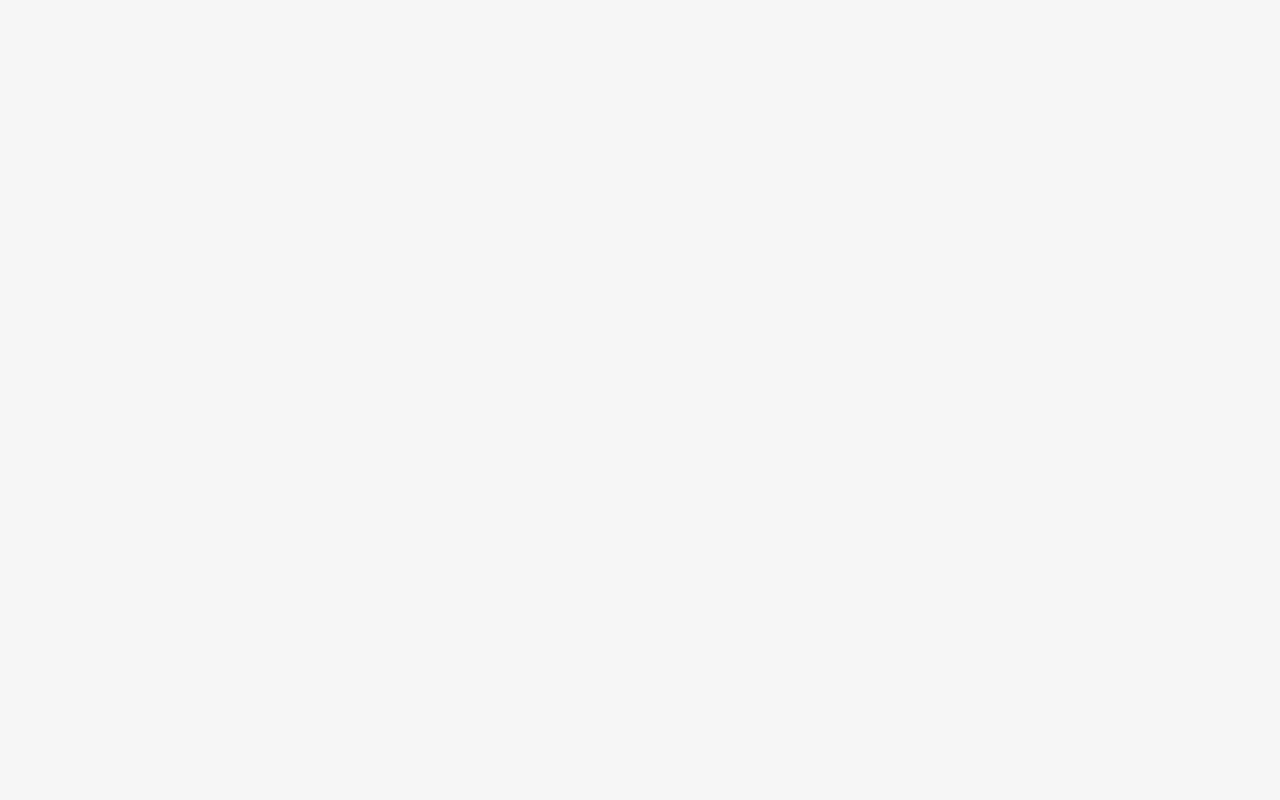
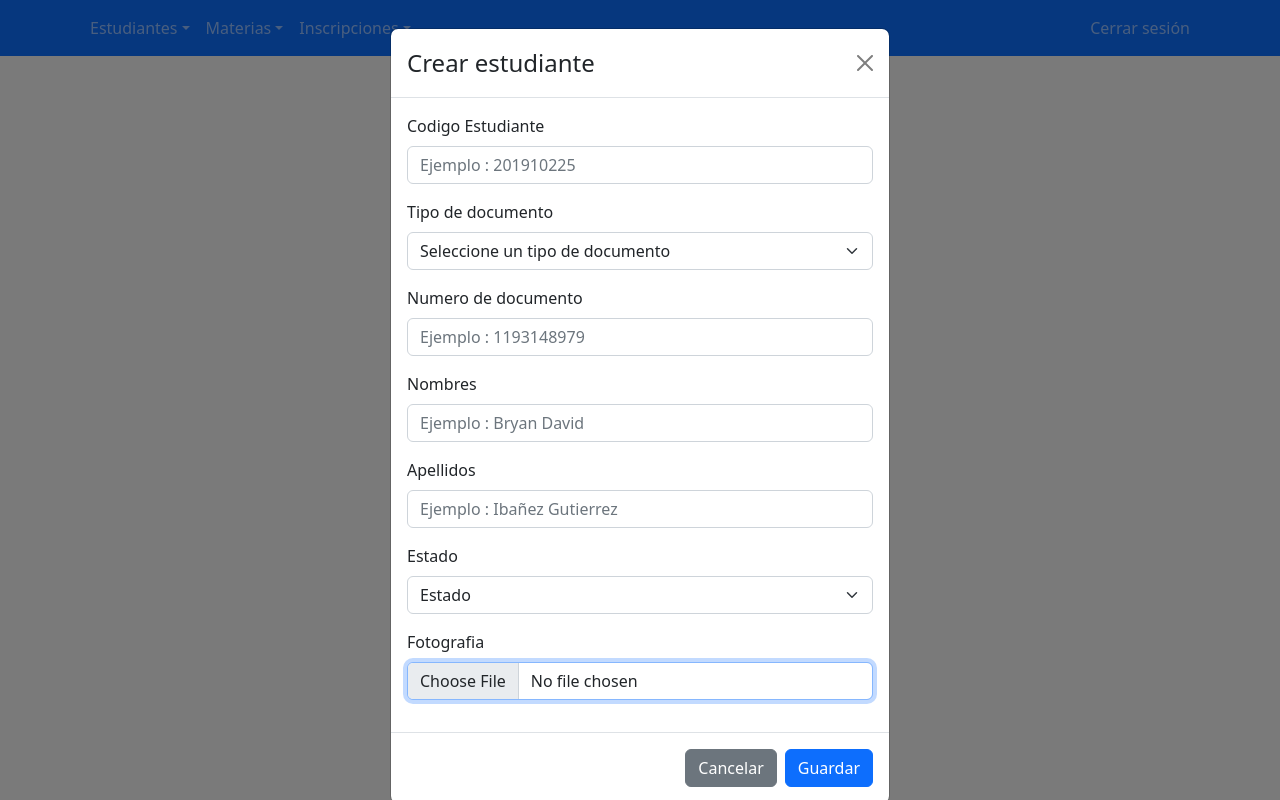
Before and after one commit to bryandavidi/SD-FRONT-CRUDSIRA, a React (Create React App) app in the folder my-app/: page /menu/estudiantes/crear in a window 1280 px wide. Before the commit this address had no page. Built offline with nearby package versions, Linux system fonts and the light colour scheme.

Commit message:
disenos para crear estudiante,materias e inscripciones

```diff
--- a/my-app/src/App.js
+++ b/my-app/src/App.js
@@ -1,8 +1,13 @@
 import React, {useEffect,useState} from "react";
 import {Route, Routes } from "react-router-dom";
+
 import CourseList from "./Components/CourseList.js";
+import CourseModals from "./Components/CoursesModals.js";
 import InscriptionList from "./Components/InscriptionList.js";
+import InscriptionModals from "./Components/InscriptionMoodals.js";
 import StudentList from "./Components/StudentList.js";
+import StudentModals from "./Components/StudentModals.js";
+
 import Login from "./Components/Login.js";
 import NavBarHome from "./layouts/Navbar.js";
 import { Cookies } from "react-cookie";
@@ -69,8 +74,12 @@ function App(){
         <Routes>
                 <Route path = "/menu" element ={<NavBarHome />}>
                     <Route path = "estudiantes" element ={<Student />}/>
+                    <Route path = "estudiantes/crear" element ={<StudentModals/>}/>
                     <Route path = "materias" element ={<Course />}/>
+                    <Route path = "materias/crear" element ={<CourseModals/>}/>
                     <Route path = "inscripciones" element ={<Inscription />}/>
+                    <Route path = "inscripciones/crear" element ={<InscriptionModals/>}/>
+
                 </Route>
                 <Route path = "/" element ={<Login />}/>
         </Routes>
--- /dev/null
+++ b/my-app/src/Components/CoursesModals.js
@@ -0,0 +1,71 @@
+import React, { useState } from 'react';
+import Button from 'react-bootstrap/Button';
+import Form from 'react-bootstrap/Form';
+import Modal from 'react-bootstrap/Modal';
+
+function CourseModals() {
+  const [show, setShow] = useState(true);
+
+  const handleClose = () =>{
+  setShow(false)
+  window.location.href="/menu";
+  }
+  return (
+    <>
+      <Modal show={show} onHide={handleClose}>
+        <Modal.Header closeButton>
+          <Modal.Title>Crear Materia</Modal.Title>
+        </Modal.Header>
+        <Modal.Body>
+          <Form>
+            <Form.Group className="mb-3" controlId="exampleForm.ControlInput1">
+              <Form.Label>ID materia</Form.Label>
+              <Form.Control type="number" placeholder="Ejemplo : 201910225" autoFocus/>
+            </Form.Group>
+
+            <Form.Group className="mb-3" controlId="exampleForm.ControlInput1">
+              <Form.Label>Codigo materia</Form.Label>
+              <Form.Control type="text" placeholder="Ejemplo : 1193148979" autoFocus/>
+            </Form.Group>
+
+            <Form.Group className="mb-3" controlId="exampleForm.ControlInput1">
+              <Form.Label>Nombre materia</Form.Label>
+              <Form.Control type="text" placeholder="Ejemplo : Sistemas distribuidos" autoFocus/>
+            </Form.Group>
+
+            <Form.Group className="mb-3" controlId="exampleForm.ControlInput1">
+              <Form.Label>Creditos
+              </Form.Label>
+              <Form.Control type="number" placeholder="Ejemplo : 4" autoFocus/>
+            </Form.Group>
+
+            <Form.Group className="mb-3" controlId="exampleForm.ControlInput1">
+              <Form.Label>Cupos</Form.Label>
+              <Form.Control type="number" placeholder="Ejemplo : 20" autoFocus/>
+            </Form.Group>
+
+            <Form.Group className="mb-3" controlId="exampleForm.ControlInput1">
+              <Form.Label>Tipo de documento</Form.Label>
+              <select class="form-select" aria-label="Default select example">
+                <option selected>Estado de la materia</option>
+                <option value="1">Materia Activa</option>
+                <option value="2">Materia Desactivada</option>
+            </select>
+            </Form.Group>
+
+          </Form>
+        </Modal.Body>
+        <Modal.Footer>
+          <Button variant="secondary" onClick={handleClose}>
+            Cancelar
+          </Button>
+          <Button variant="primary" onClick={handleClose}>
+            Guardar
+          </Button>
+        </Modal.Footer>
+      </Modal>
+    </>
+  );
+}
+
+export default CourseModals;
--- /dev/null
+++ b/my-app/src/Components/InscriptionMoodals.js
@@ -0,0 +1,50 @@
+import React, { useState } from 'react';
+import Button from 'react-bootstrap/Button';
+import Form from 'react-bootstrap/Form';
+import Modal from 'react-bootstrap/Modal';
+
+function InscriptionModals() {
+  const [show, setShow] = useState(true);
+
+  const handleClose = () =>{
+  setShow(false)
+  window.location.href="/menu";
+  }
+  return (
+    <>
+      <Modal show={show} onHide={handleClose}>
+        <Modal.Header closeButton>
+          <Modal.Title>Crear Inscripcion</Modal.Title>
+        </Modal.Header>
+        <Modal.Body>
+          <Form>
+            <Form.Group className="mb-3" controlId="exampleForm.ControlInput1">
+              <Form.Label>ID estudiante</Form.Label>
+              <Form.Control type="number" placeholder="Ejemplo : 201910225" autoFocus/>
+            </Form.Group>
+
+            <Form.Group className="mb-3" controlId="exampleForm.ControlInput1">
+              <Form.Label>ID materia</Form.Label>
+              <Form.Control type="number" placeholder="Ejemplo : 1193148979" autoFocus/>
+            </Form.Group>
+
+            <Form.Group className="mb-3" controlId="exampleForm.ControlInput1">
+              <Form.Label>Fecha de inscripcion</Form.Label>
+              <Form.Control type="date" placeholder="Ejemplo : Sistemas distribuidos" autoFocus/>
+            </Form.Group>
+          </Form>
+        </Modal.Body>
+        <Modal.Footer>
+          <Button variant="secondary" onClick={handleClose}>
+            Cancelar
+          </Button>
+          <Button variant="primary" onClick={handleClose}>
+            Guardar
+          </Button>
+        </Modal.Footer>
+      </Modal>
+    </>
+  );
+}
+
+export default InscriptionModals;
--- /dev/null
+++ b/my-app/src/Components/StudentModals.js
@@ -0,0 +1,80 @@
+import React, { useState } from 'react';
+import Button from 'react-bootstrap/Button';
+import Form from 'react-bootstrap/Form';
+import Modal from 'react-bootstrap/Modal';
+
+function StudentModals() {
+  const [show, setShow] = useState(true);
+
+  const handleClose = () =>{
+  setShow(false)
+  window.location.href="/menu";
+  }
+  return (
+    <>
+      <Modal show={show} onHide={handleClose}>
+        <Modal.Header closeButton>
+          <Modal.Title>Crear estudiante</Modal.Title>
+        </Modal.Header>
+        <Modal.Body>
+          <Form>
+            <Form.Group className="mb-3" controlId="exampleForm.ControlInput1">
+              <Form.Label>Codigo Estudiante</Form.Label>
+              <Form.Control type="number" placeholder="Ejemplo : 201910225" autoFocus/>
+            </Form.Group>
+
+            <Form.Group className="mb-3" controlId="exampleForm.ControlInput1">
+              <Form.Label>Tipo de documento</Form.Label>
+              <select class="form-select" aria-label="Default select example">
+                <option selected>Seleccione un tipo de documento</option>
+                <option value="1">Cedula</option>
+                <option value="2">Pasaporte</option>
+                <option value="3">Tarjeta de identidad</option>
+            </select>
+            </Form.Group>
+
+            <Form.Group className="mb-3" controlId="exampleForm.ControlInput1">
+              <Form.Label>Numero de documento</Form.Label>
+              <Form.Control type="text" placeholder="Ejemplo : 1193148979" autoFocus/>
+            </Form.Group>
+
+            <Form.Group className="mb-3" controlId="exampleForm.ControlInput1">
+              <Form.Label>Nombres</Form.Label>
+              <Form.Control type="text" placeholder="Ejemplo : Bryan David" autoFocus/>
+            </Form.Group>
+
+            <Form.Group className="mb-3" controlId="exampleForm.ControlInput1">
+              <Form.Label>Apellidos</Form.Label>
+              <Form.Control type="text" placeholder="Ejemplo : Ibañez Gutierrez" autoFocus/>
+            </Form.Group>
+
+            <Form.Group className="mb-3" controlId="exampleForm.ControlInput1">
+              <Form.Label>Estado</Form.Label>
+              <select class="form-select" aria-label="Default select example">
+                <option selected>Estado</option>
+                <option value="1">Matriculado</option>
+                <option value="2">No Matriculado</option>
+                </select>
+            </Form.Group>
+
+            <Form.Group className="mb-3" controlId="exampleForm.ControlInput1">
+              <Form.Label>Fotografia</Form.Label>
+              <Form.Control type="file" placeholder="Ejemplo : 201910225" autoFocus/>
+            </Form.Group>
+
+          </Form>
+        </Modal.Body>
+        <Modal.Footer>
+          <Button variant="secondary" onClick={handleClose}>
+            Cancelar
+          </Button>
+          <Button variant="primary" onClick={handleClose}>
+            Guardar
+          </Button>
+        </Modal.Footer>
+      </Modal>
+    </>
+  );
+}
+
+export default StudentModals;
--- a/my-app/src/layouts/navbar.js
+++ b/my-app/src/layouts/navbar.js
@@ -22,17 +22,17 @@ function NavBarHome (){
                 <Nav className="me-auto">
                     <NavDropdown title="Estudiantes" id="collasible-nav-dropdown">
                     <NavDropdown.Item as={Link} to='estudiantes' >Mostrar estudiantes</NavDropdown.Item>
-                    <NavDropdown.Item href="#action/1.2">Crear estudiante</NavDropdown.Item>
+                    <NavDropdown.Item as = {Link} to="estudiantes/crear">Crear estudiante</NavDropdown.Item>
                     </NavDropdown>
 
                     <NavDropdown title="Materias" id="collasible-nav-dropdown">
                     <NavDropdown.Item as={Link} to = 'materias'>Mostrar materias</NavDropdown.Item>
-                    <NavDropdown.Item href="#action/2.2">Crear materia</NavDropdown.Item>
+                    <NavDropdown.Item as = {Link} to="materias/crear">Crear materia</NavDropdown.Item>
                     </NavDropdown>
 
                     <NavDropdown title="Inscripciones" id="collasible-nav-dropdown">
                     <NavDropdown.Item as={Link} to='inscripciones'>Mostrar Inscripciones</NavDropdown.Item>
-                    <NavDropdown.Item href="#action/3.2">Generar Inscripcion</NavDropdown.Item>
+                    <NavDropdown.Item as = {Link} to="inscripciones/crear">Crear Inscripcion</NavDropdown.Item>
                     </NavDropdown>
                 </Nav>
                 <Nav>
```
